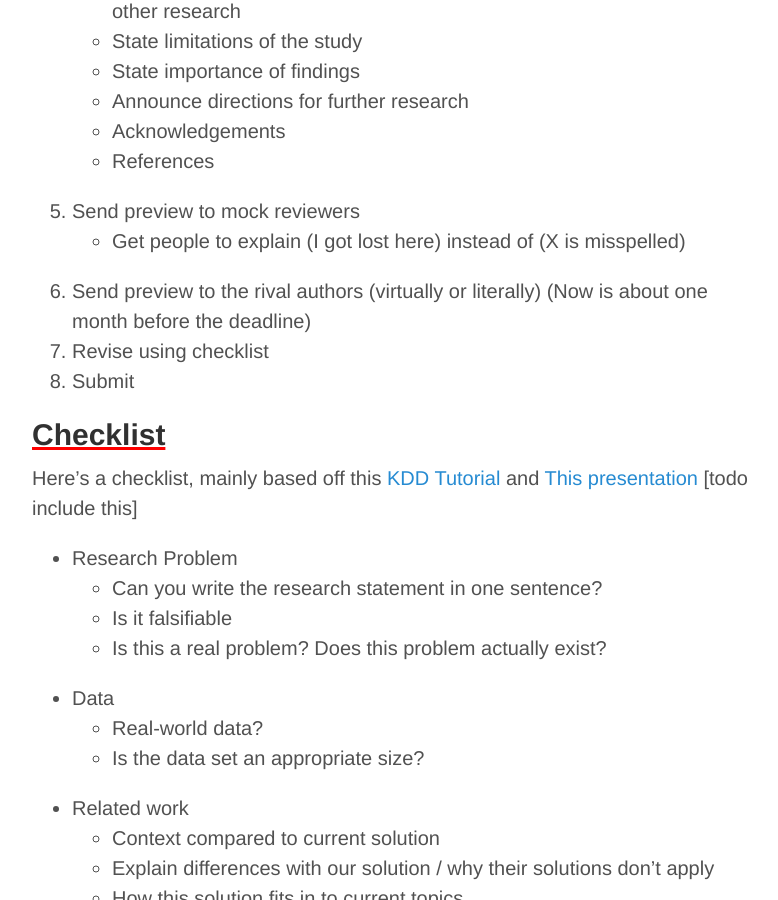
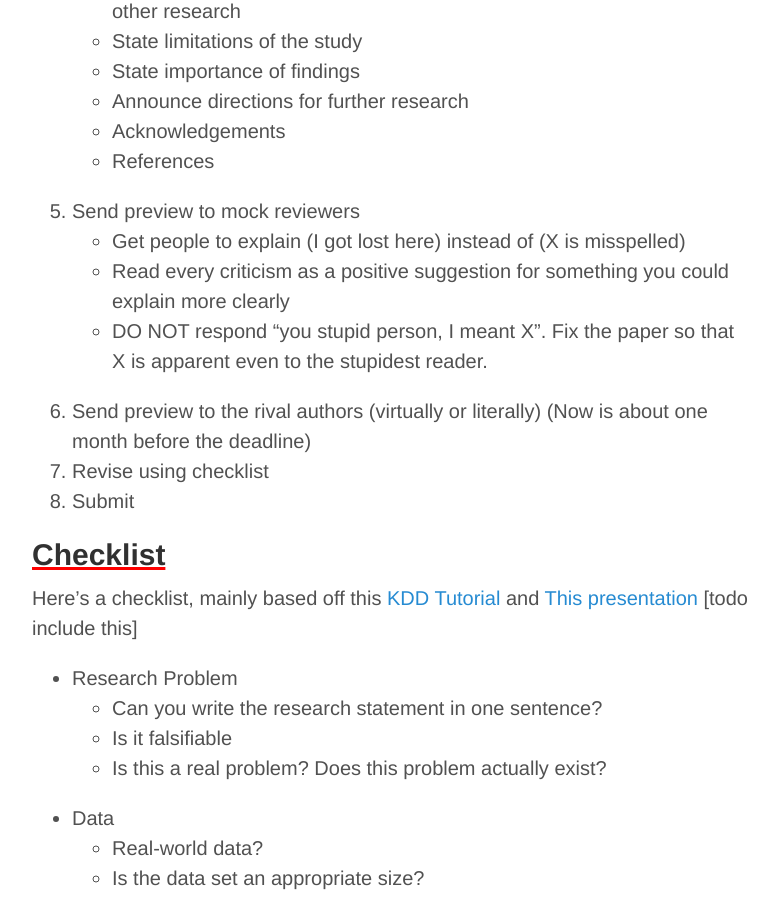
Before and after one commit to victorgan/victorgan.github.io, a Jekyll site: the page built from _posts/2014-09-17-research-paper-writing.md, in a window 1280 px wide and 900 px high, scrolled down 903 px. Shown: the whole window, without its empty margins (248-1026 px from the left). Built offline with Jekyll 4.4.1, drawn with Linux system fonts in a browser that asks for light colours; nearby versions of some CDN libraries; library files that are not in the unit come from our copies; comment, search, counter and statistics services are not loaded.

Commit message:
Update 2014-09-17-research-paper-writing.md

```diff
--- a/_posts/2014-09-17-research-paper-writing.md
+++ b/_posts/2014-09-17-research-paper-writing.md
@@ -31,6 +31,8 @@ TODO add: [http://research.microsoft.com/en-us/um/people/simonpj/papers/giving-a
     - References
 5. Send preview to mock reviewers
     - Get people to explain (I got lost here) instead of (X is misspelled)
+    - Read every criticism as a positive suggestion for something you could explain more clearly
+    - DO NOT respond "you stupid person, I meant X". Fix the paper so that X is apparent even to the stupidest reader.
 6. Send preview to the rival authors (virtually or literally) (Now is about one
    month before the deadline)
 7. Revise using checklist
```
